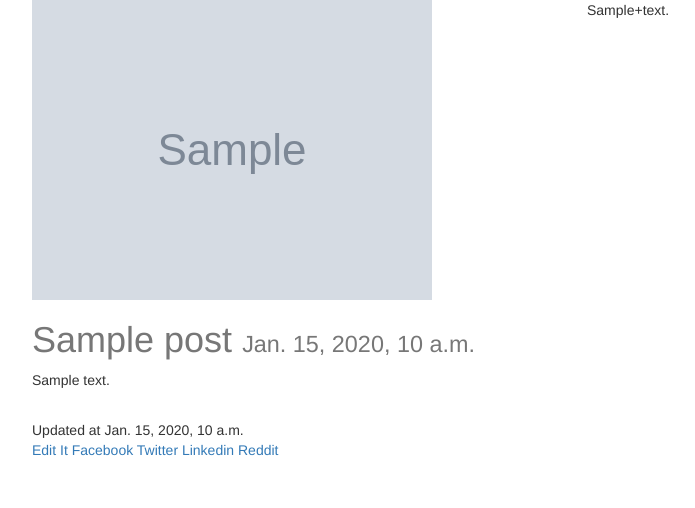
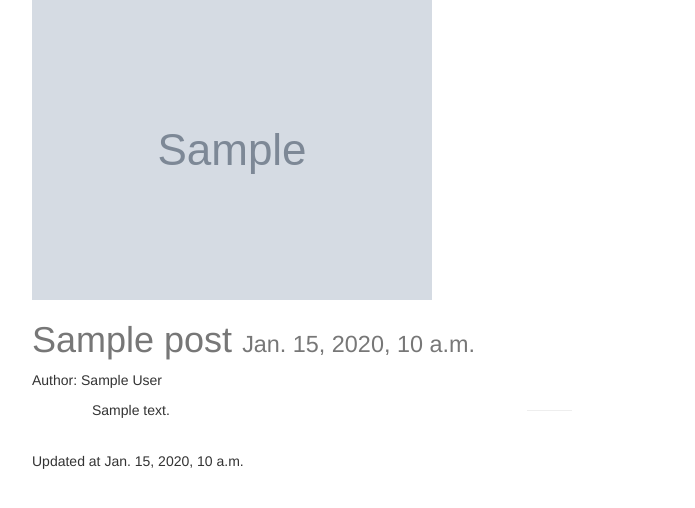
Before and after one commit to cropse/Django_Blog, a Django app: a page that uses src/templates/base.html in a window 1280 px wide. Shown: the top 508 px of the page, without its empty margins (338-1033 px from the left). Run offline with Django 3.2, Linux system fonts and the light colour scheme; tables that the repository leaves empty hold one stand-in row (values such as "Sample post"); grey boxes marked "Sample" are stand-in pictures; some libraries are stand-ins or nearby versions.

Commit message:
C2-36-39 Auther added, user foreign model, custom template tag added, blcok post who isn't staff user

```diff
--- a/src/posts/models.py
+++ b/src/posts/models.py
@@ -1,6 +1,7 @@
 from django.core.urlresolvers import reverse
 from django.db import models
 from django.db.models.signals import pre_save
+from django.conf import settings
 
 from django.utils.text import slugify
 # Create your models here.
@@ -11,6 +12,7 @@ def user_directory_path(instance, filename):
 
 class Post(models.Model):
     """Post model"""
+    user = models.ForeignKey(settings.AUTH_USER_MODEL, default=1)
     title = models.CharField(max_length=120)
     slug = models.SlugField(unique=True)
     image = models.ImageField(upload_to=user_directory_path,
--- a/src/posts/views.py
+++ b/src/posts/views.py
@@ -1,6 +1,6 @@
 from urllib.parse import quote_plus
 from django.contrib import messages
-from django.http import HttpResponse, HttpResponseRedirect
+from django.http import HttpResponse, HttpResponseRedirect, Http404
 from django.shortcuts import render, get_object_or_404, redirect
 from django.core.paginator import Paginator, EmptyPage, PageNotAnInteger
 
@@ -9,9 +9,13 @@ from .models import Post
 from .forms import PostForm
 
 def post_create(request):
+    if request.user.is_staff or not request.user.is_superuser:
+        raise Http404
+
     form = PostForm(request.POST or None, request.FILES or None)
     if form.is_valid():
         print(form.cleaned_data.get("title"))
+        instance.user = request.user
         instance = form.save(commit=False)
         instance.save()
         # message success
@@ -58,6 +62,8 @@ def post_list(request):# list item
 
 
 def post_update(request, slug=None):
+    if not request.user.is_staff or not request.user.is_superuser:
+        raise Http404
     instance = get_object_or_404(Post, slug=slug)
     form = PostForm(request.POST or None, request.FILES or None, instance=instance)
     # form is posted
@@ -75,6 +81,8 @@ def post_update(request, slug=None):
     return render(request, "post_form.html", context)
 
 def post_delete(request, slug=None):
+    if request.user.is_staff or not request.user.is_superuser:
+        raise Http404
     instance = get_object_or_404(Post, slug=slug)
     instance.delete()
     messages.success(request, "Successfully Delete")
--- a/src/templates/base.html
+++ b/src/templates/base.html
@@ -14,7 +14,17 @@
 </head>
 <body>
 
+<div id="fb-root"></div>
+<script>(function(d, s, id) {
+  var js, fjs = d.getElementsByTagName(s)[0];
+  if (d.getElementById(id)) return;
+  js = d.createElement(s); js.id = id;
+  js.src = "//connect.facebook.net/zh_TW/sdk.js#xfbml=1&version=v2.8&appId=1085995668162713";
+  fjs.parentNode.insertBefore(js, fjs);
+}(document, 'script', 'facebook-jssdk'));</script>
+
 <div class="container">
+
   {% include "messages_display.html" %}
 
   {% block content %}
--- a/src/templates/post_detail.html
+++ b/src/templates/post_detail.html
@@ -1,4 +1,5 @@
 {% extends "base.html" %}
+{% load urlify %}
 
 {% block head_title %}
 {{ instance.title }}|{{ block.super }}
@@ -6,34 +7,34 @@
 
 {% block content %}
 
-{{ share_string }}
+{# {{ share_string }}<br> #}
+{# {{ instance.content|urlify }} #}
 <div class="col-sm-6 col-sm-offset-3">
 {% if instance.image %}
   <img src="{{ instance.image.url }}" class="img-responsive">
 {% endif %}
 <h1>{{ title }} <small>{{ instance.timestamp }}</small></h1>
+{% if instance.user.get_full_name %}
+<p>Author: {{ instance.user.get_full_name }}</p>
+{% endif %}
+<div class="col-sm-10 col-sm-offset-1">
+{{ instance.content|linebreaks}}<br/>
+</div>
 
-{{ instance.content|linebreaks}}<br/>
+<hr><br>
 Updated at {{ instance.updated }}<br/>
+
+<p>
+{% if request.user.is_staff %}
 <a href={% url "posts:update" slug=instance.slug %}>Edit It</a>
+{% endif %}
+</p>
 
-<a href="https://www.facebook.com/sharer/sharer.php?">
-Facebook
-</a>
 
-<a href="https://twitter.com/home?status={{ share_string }}%20{{ request.build_absolute_uri }}">
-Twitter
-</a>
+<div class="fb-like" data-href="{{ request.build_absolute_uri }}" data-layout="standard" data-action="like" data-size="small" data-show-faces="true" data-share="true"></div>
 
-<a href='https://plus.google.com/share?url={{ request.build_absolute_uri }}'>
-
-<a href="https://www.linkedin.com/shareArticle?mini=true&url={{ request.build_absolute_uri }}&title={{ instance.title }}&summary={{ share_string }}&source={{ request.build_absolute_uri }}">
-Linkedin
-</a>
-
-<a href="http://www.reddit.com/submit?url={{ request.build_absolute_uri }}&title={{ share_string }}.">Reddit</a>
-</a>
-
+<div class="fb-comments" data-href="{{ request.build_absolute_uri }}" data-numposts="5"></div>
+<div class=""></div>
 </div>
 
 {% endblock content %}
--- a/src/templates/post_list.html
+++ b/src/templates/post_list.html
@@ -14,6 +14,9 @@
 
             <div class="caption">
               <h3><a href="{{ obj.get_absolute_url }}">{{ obj.title }}</a> <small>{{ obj.timestamp|timesince }}</small></h3>
+              {% if obj.user.get_full_name %}
+              <p>{{ obj.user.get_full_name }}</p>
+              {% endif %}
               <p>{{ obj.content|linebreaks|truncatechars:120 }}</p>
               <p><a href="{{ obj.get_absolute_url }}" class="btn btn-primary" role="button">View</a></p>
             </div>
```
Also changed, not shown: src/posts/templatetags/urlify.py (added, +10 -0 lines), src/posts/migrations/0002_post_user.py (added).
